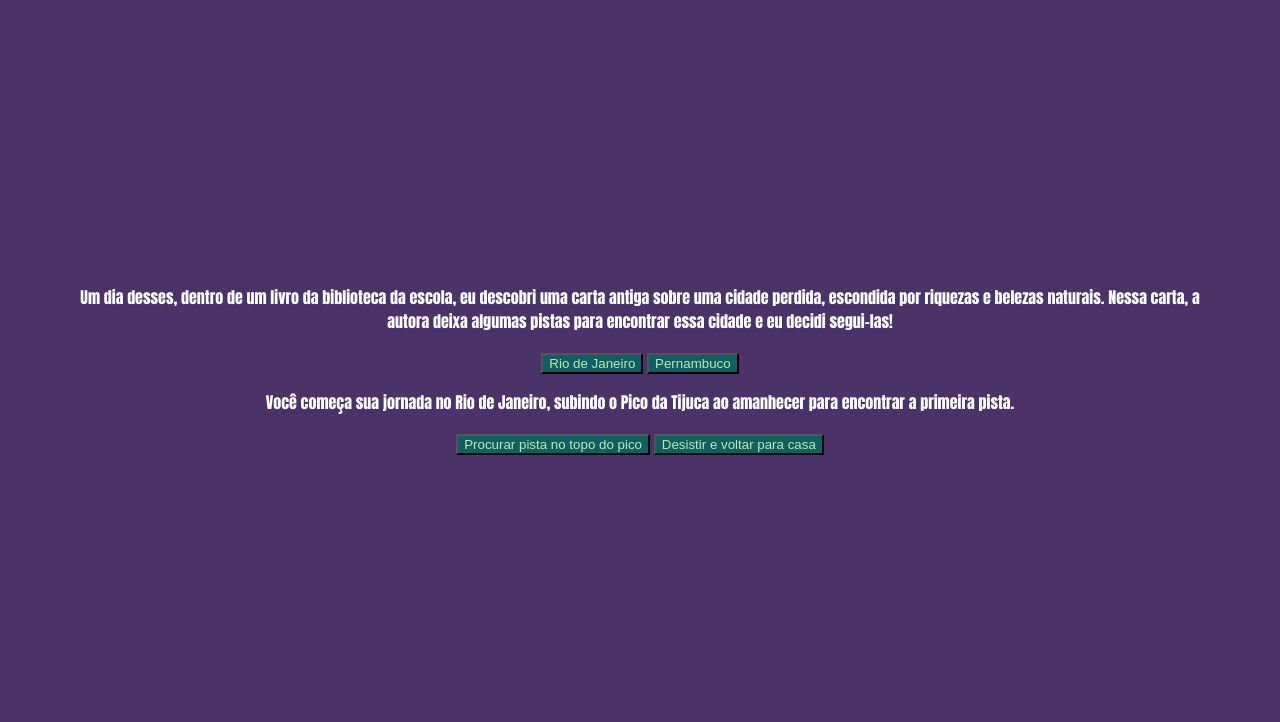
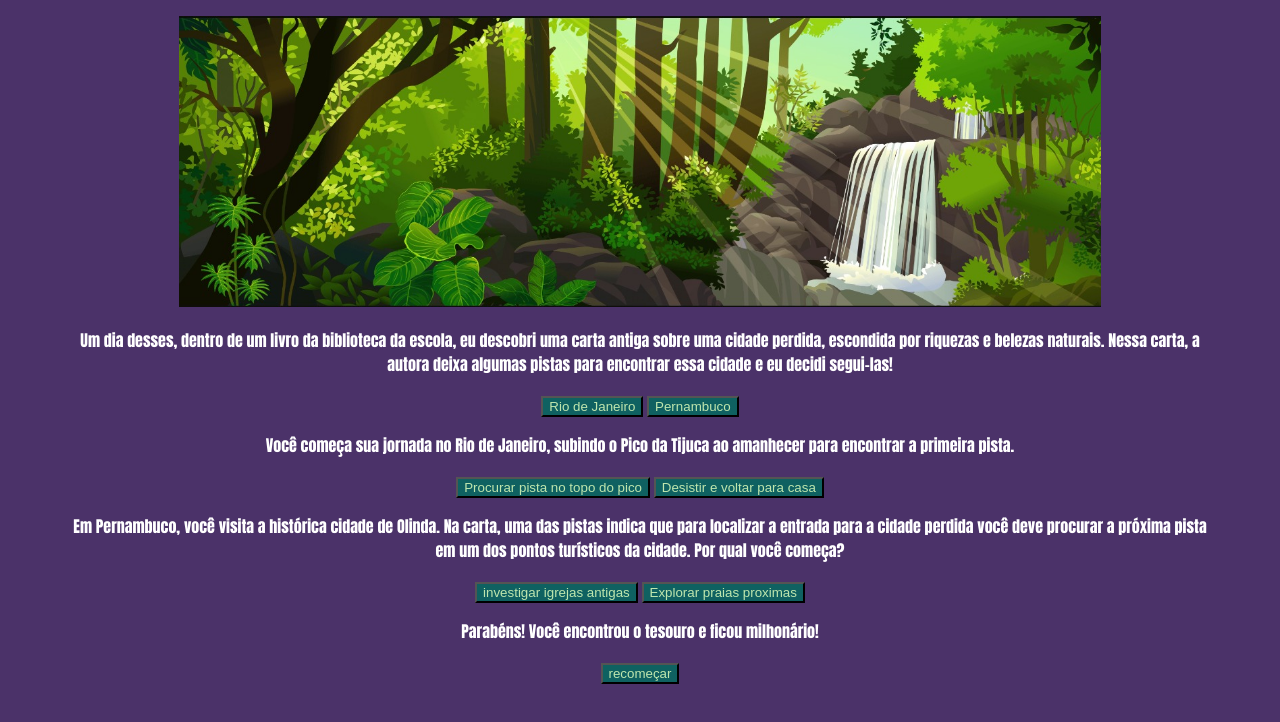
Before and after one commit to Olav017/Criando-uma-aventura, a plain HTML site: page index.html in a window 1280 px wide. Drawn offline with Linux system fonts and the light colour scheme.

Commit message:
Finalizando Projeto

```diff
--- a/index.html
+++ b/index.html
@@ -15,7 +15,7 @@
 
     <main>
         <div class="passo ativo" id="passo-0">
-            <img src="cenario passo0.jpg" alt="">
+            <img src="cenario passo0.jpeg" alt="">
             <p>Um dia desses, dentro de um livro da biblioteca da escola, eu descobri uma carta antiga sobre uma cidade
                 perdida, escondida por riquezas e belezas naturais. Nessa carta, a autora deixa algumas pistas para
                 encontrar essa cidade e eu decidi segui-las!</p>
@@ -26,7 +26,17 @@
             <p>Você começa sua jornada no Rio de Janeiro, subindo o Pico da Tijuca ao amanhecer para encontrar a
                 primeira pista.</p>
             <button class="btn-proximo" data-proximo="3">Procurar pista no topo do pico</button>
-            <button class="btn-proximo" data-proximo="4">Desistir e voltar para casa</button>
+            <button class="btn-proximo" data-proximo="3">Desistir e voltar para casa</button>
+
+        </div>
+        <div class="passo"id="passo-2">
+            <p>Em Pernambuco, você visita a histórica cidade de Olinda. Na carta, uma das pistas indica que para localizar a entrada para a cidade perdida você deve procurar a próxima pista em um dos pontos turísticos da cidade. Por qual você começa?</p>
+            <button class="btn-proximo" data-proximo="3">investigar igrejas antigas</button>
+            <button class="btn-proximo" data-proximo="3">Explorar praias proximas</button>
+        </div>
+        <div class="passo"id="passo-3">
+            <p>Parabéns! Você encontrou o tesouro e ficou milhonário!</p>
+            <button class="btn-proximo" data-proximo="3">recomeçar</button>
 
         </div>
     </main>
```
